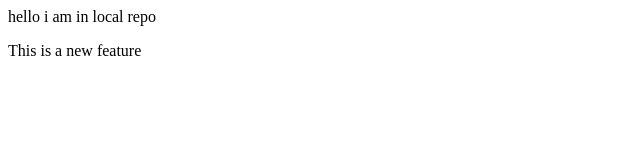
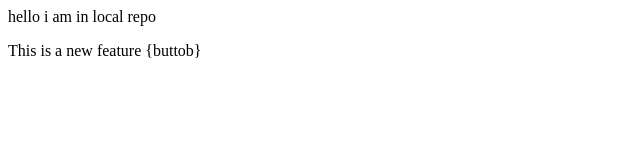
Before and after one commit to Shrutitodmal484/LocalRepo, a plain HTML site: page index.html in a window 1280 px wide. Shown: the full height of the page, 0-640 px from the left. Drawn offline with Linux system fonts and the light colour scheme.

```diff
--- a/index.html
+++ b/index.html
@@ -1,2 +1,2 @@
 <p> hello i am in local repo </p>
-<p> This is a new feature</p>
+<p> This is a new feature  {buttob} </p>
```
